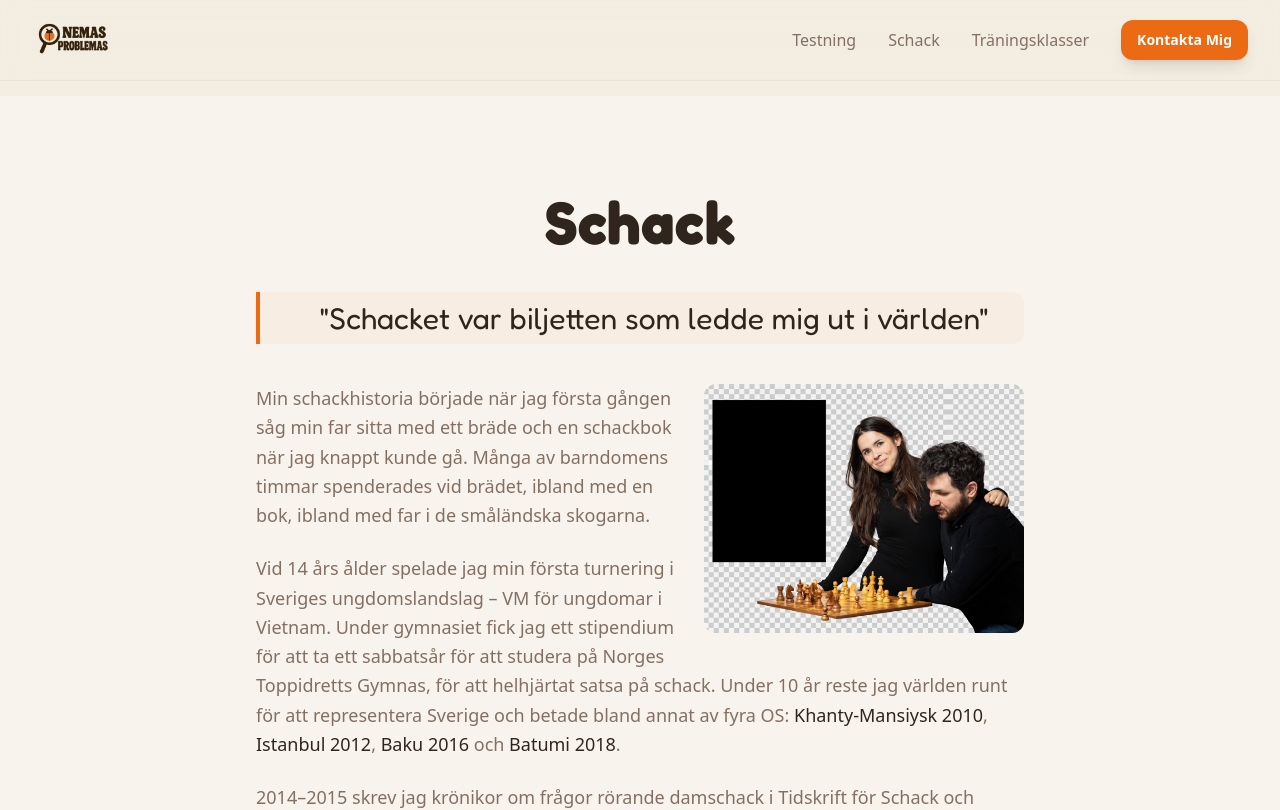
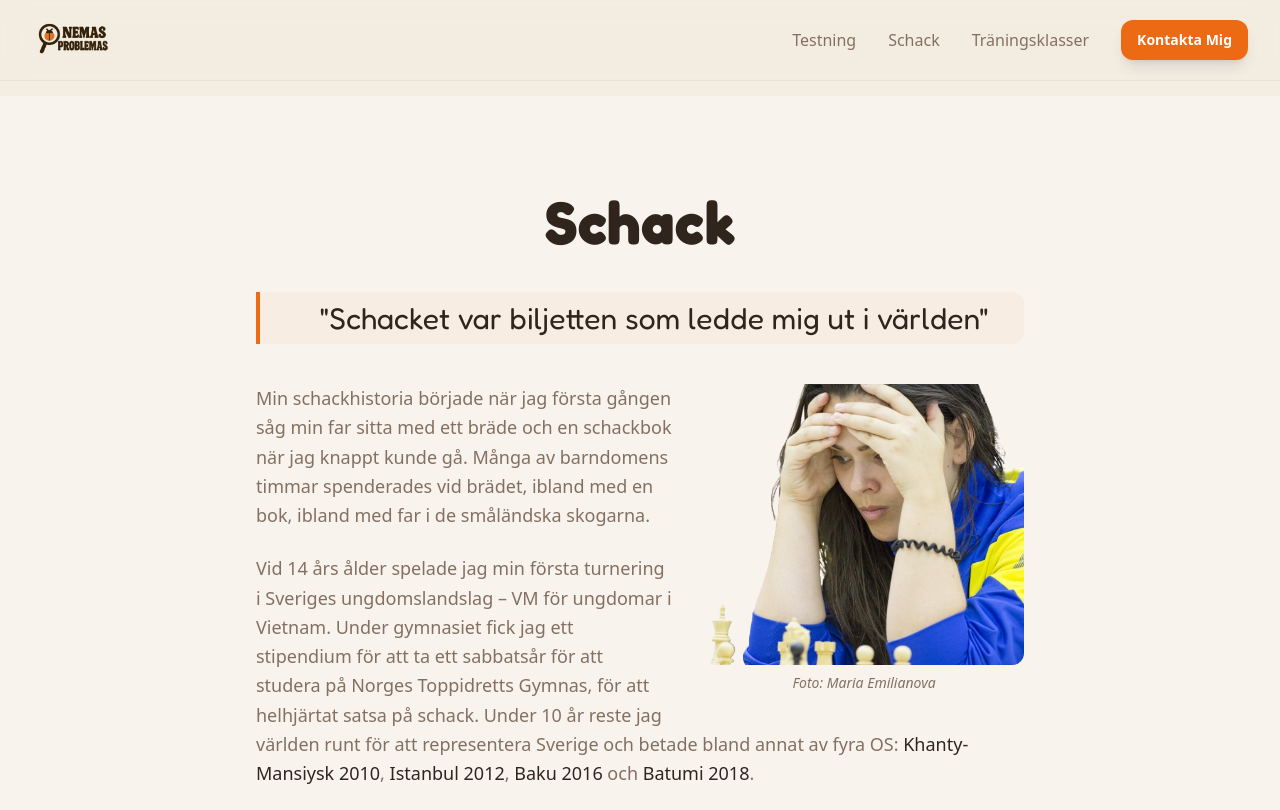
Before and after one commit to np-afr/nemas-problemas-qa, a React (Vite) app: page /schack in a window 1280 px wide. Shown: the top 810 px of the page. Built offline with nearby package versions, Linux system fonts and the light colour scheme; the HTML template or start-up script is replaced by a standard one.

Commit message:
Reverted to commit cc7f15ae12924acfa17d439bdeeb1d8b84b9332b

```diff
--- a/src/pages/Schack.tsx
+++ b/src/pages/Schack.tsx
@@ -1,8 +1,8 @@
 import Header from "@/components/Header";
 import Footer from "@/components/Footer";
 import { Button } from "@/components/ui/button";
+import chessImage from "@/assets/chess-angelina.png";
 import { Link } from "react-router-dom";
-import chessImage from "@/assets/chess-angelina.png";
 
 const Schack = () => {
   return (
@@ -26,12 +26,17 @@ const Schack = () => {
                 </blockquote>
 
                 <div className="prose prose-lg max-w-none text-muted-foreground space-y-6">
-                  {/* Floating image */}
-                  <img
-                    src={chessImage}
-                    alt="Angelina Fransson spelar schack"
-                    className="md:float-right md:ml-6 md:mb-4 md:w-64 lg:w-80 w-full h-auto rounded-xl mb-6"
-                  />
+                  {/* First paragraph with floating image */}
+                  <div className="md:float-right md:ml-8 md:mb-4 md:w-64 lg:w-80 mb-6">
+                    <img
+                      src={chessImage}
+                      alt="Angelina Fransson spelar schack"
+                      className="w-full h-auto rounded-xl"
+                    />
+                    <p className="text-sm text-muted-foreground mt-2 text-center italic">
+                      Foto: Maria Emilianova
+                    </p>
+                  </div>
 
                   <p className="text-lg leading-relaxed">
                     Min schackhistoria började när jag första gången såg min far sitta med ett bräde och en schackbok när jag knappt kunde gå. Många av barndomens timmar spenderades vid brädet, ibland med en bok, ibland med far i de småländska skogarna.
@@ -52,6 +57,9 @@ const Schack = () => {
                       här
                     </a>.
                   </p>
+
+                  {/* Clear float before stats */}
+                  <div className="clear-both"></div>
 
                   {/* Highlighted Stats */}
                   <div className="grid grid-cols-3 gap-4 py-8">
```
Also changed, not shown: src/assets/chess-angelina.png.
